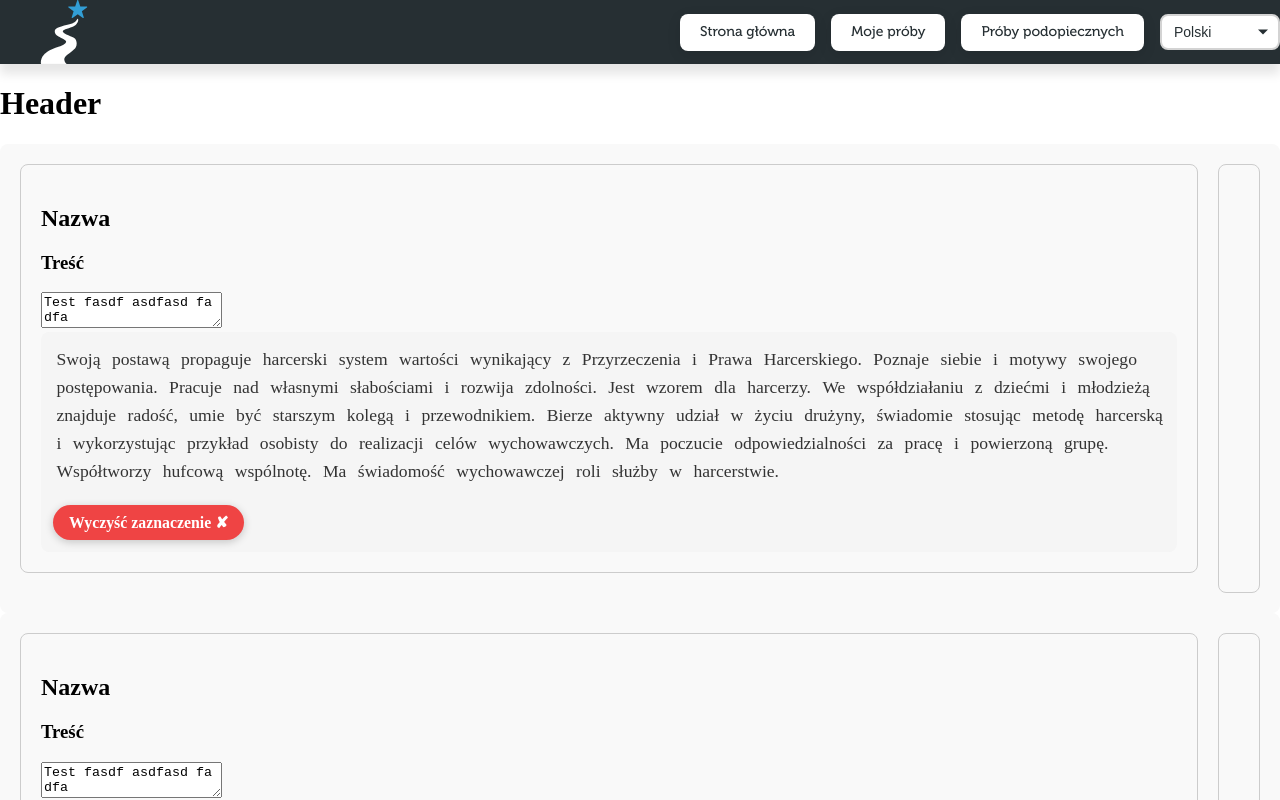
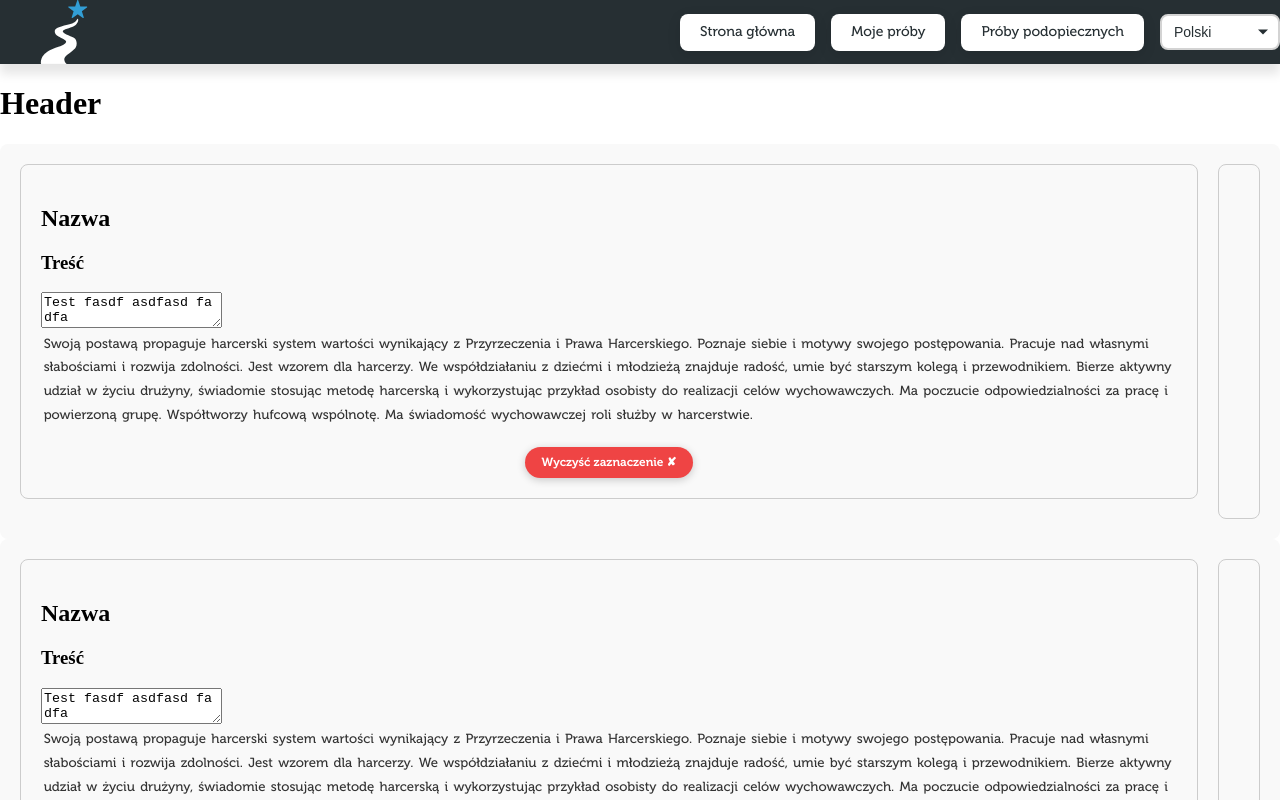
Before and after one commit to JakubGrzegorzewski/road-to-success, a Vue app: page /myAdvancement in a window 1280 px wide. Shown: the top 800 px of the page. Built offline with nearby package versions, Linux system fonts and the light colour scheme.

Commit message:
fixing formating in SelectionComponent.vue

```diff
--- a/src/components/SelectionComponent.vue
+++ b/src/components/SelectionComponent.vue
@@ -18,13 +18,14 @@
 
       <div class="selection-component-buttons">
         <div
-            v-if="showActionButtons"
+            v-if="showAddSelection"
             class="selection-component-button confirm-button"
             @click.stop="confirmSelection"
         >
           <span class="info-icon">Zatwierdź zaznaczenie ✔</span>
         </div>
         <div
+            v-if="showClearSelection"
             class="selection-component-button clear-button"
             @click.stop="resetSelection"
         >
@@ -36,10 +37,14 @@
 </template>
 
 <script setup>
-  import { computed, ref, nextTick, onUnmounted } from 'vue'
+  import { computed, ref, nextTick, onUnmounted, onMounted } from 'vue'
 
   const props = defineProps({
     text: {
+      type: String,
+      required: true
+    },
+    originalText: {
       type: String,
       required: true
     }
@@ -49,18 +54,21 @@
 
   const words = computed(() => props.text.split(' '))
 
-  const showActionButtons = ref(false)
+  const showAddSelection = ref(false)
+  const showClearSelection = ref(false)
   const highlightedWords = ref([])
   const textContainer = ref(null)
 
-  const clearHighlight = () => {
+  const clearHighlight = async () => {
     highlightedWords.value.forEach(span => {
       span.classList.remove('highlighted')
     })
     highlightedWords.value = []
-    showActionButtons.value = false
+    showAddSelection.value = false
     window.getSelection().removeAllRanges()
     document.removeEventListener('click', handleContainerClick)
+    await nextTick();
+    showClearSelection.value = props.text !== props.originalText
   }
 
   const handleContainerClick = async (event) => {
@@ -97,7 +105,8 @@
       if (selection.containsNode(span, true)) {
         highlightedWords.value.push(span)
         span.classList.add('highlighted')
-        showActionButtons.value = true
+        showAddSelection.value = true
+        showClearSelection.value = true
       }
     })
 
@@ -121,10 +130,14 @@
       reset: true
     })
     clearHighlight()
+    showClearSelection.value = props.text !== props.originalText
   }
 
   onUnmounted(() => {
     document.removeEventListener('click', handleContainerClick)
+  })
+  onMounted(() => {
+    showClearSelection.value = props.text !== props.originalText
   })
 </script>
 
@@ -133,21 +146,21 @@
     position: relative;
     display: flex;
     flex-direction: column;
-    align-items: flex-start;
+    align-items: center;
     user-select: text;
     cursor: text;
-    padding: 12px;
-    border-radius: 8px;
-    background-color: #f5f5f5;
     min-height: 60px;
+    font-family: 'Museo', sans-serif;
+    font-size: 12px;
   }
 
   .selection-component-text {
     font-size: 1.1em;
     line-height: 1.6;
     color: #333;
-    display: block;
-    word-wrap: break-word;
+    display: flex;
+    justify-content: left;
+    flex-wrap: wrap;
   }
 
   .selection-component-word {
```
